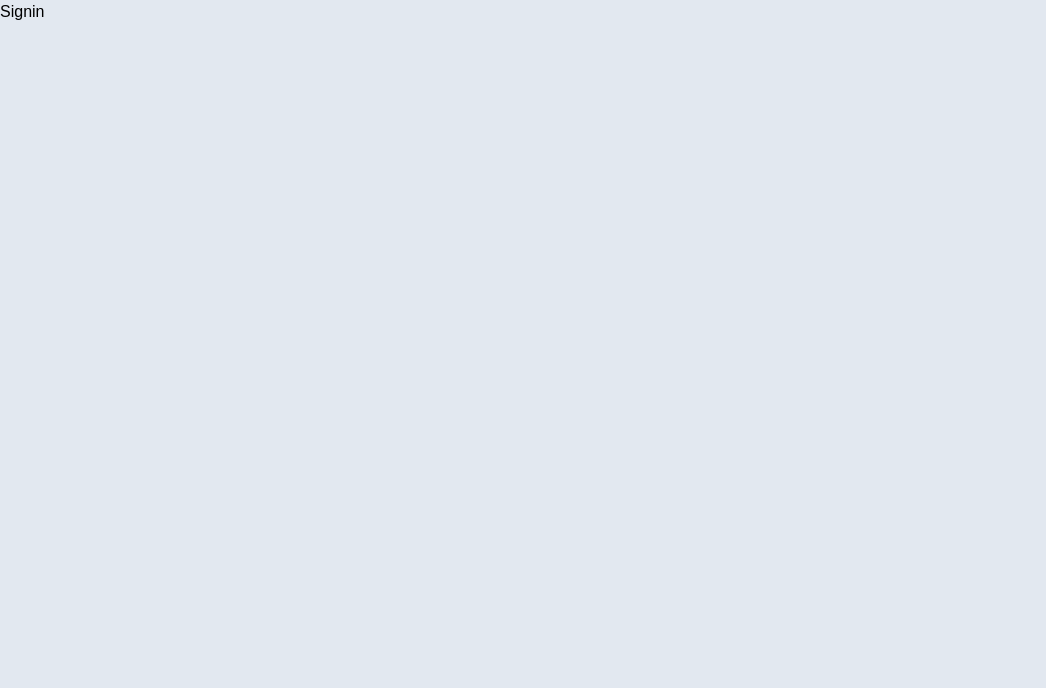
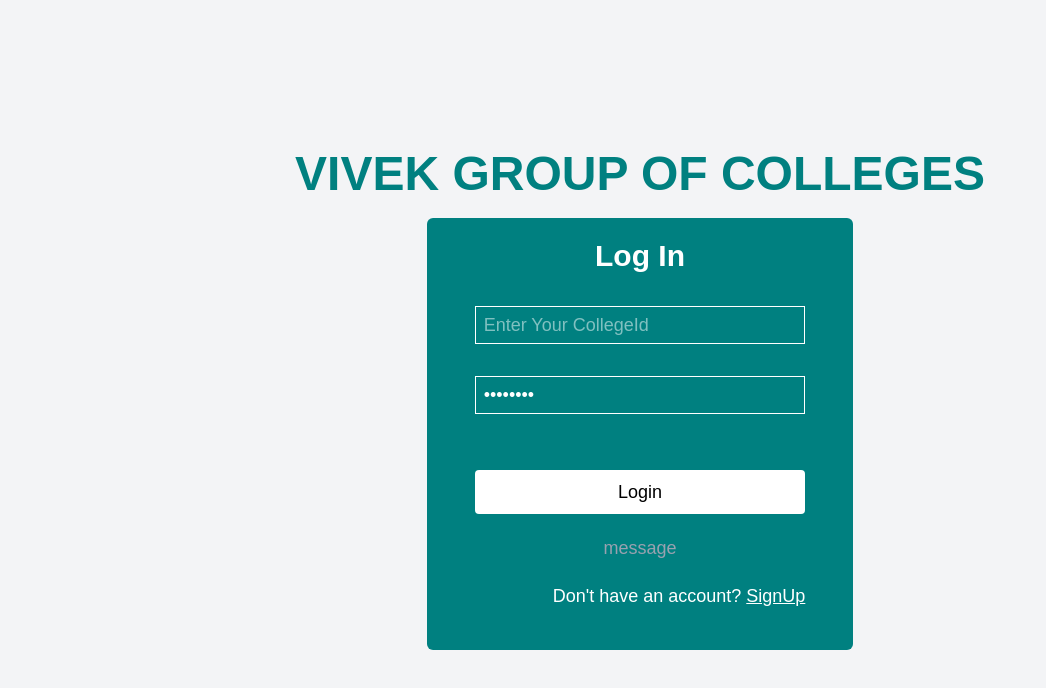
Before and after one commit to parthergk/Teacher-Review-System, a React (Vite) app in the folder new_client/: page /signin in a window 1280 px wide. Shown: the top 688 px of the page, without its empty margins (0-1046 px from the left). Built offline with nearby package versions, Linux system fonts and the light colour scheme.

Commit message:
signin page with react hook form

```diff
--- a/new_client/package.json
+++ b/new_client/package.json
@@ -13,6 +13,7 @@
     "@tailwindcss/vite": "^4.0.3",
     "react": "^18.3.1",
     "react-dom": "^18.3.1",
+    "react-hook-form": "^7.54.2",
     "react-router-dom": "^7.1.5",
     "tailwindcss": "^4.0.3"
   },
--- a/new_client/src/components/auth/Signin.tsx
+++ b/new_client/src/components/auth/Signin.tsx
@@ -1,9 +1,80 @@
-import React from 'react'
+import { useForm, SubmitHandler } from "react-hook-form";
+import { Link } from "react-router-dom";
+type Inputs = {
+  collegeId:string,
+  password:string
+}
+const Signin = () => {
+  const { register, handleSubmit, formState: {isSubmitting } } = useForm<Inputs>();
+  const onSubmit:SubmitHandler<Inputs> = (data)=>{
+    console.log(data);
 
-const Signin = () => {
+  }
+
   return (
-    <div>Signin</div>
-  )
-}
+    <div className="w-full m-auto flex flex-col justify-center items-center h-svh bg-gray-100">
+      <h1 className="text-center text-md sm:text-4xl md:text-5xl text-primary font-arial font-bold mb-5">
+        VIVEK GROUP OF COLLEGES
+      </h1>
+      <div className="px-5 xl:px-12 py-5 w-5/6 sm:w-2/3 lg:w-1/3 bg-primary flex flex-col rounded-md">
+        <h1 className="text-center text-white font-bold text-3xl mb-8">
+          Log In
+        </h1>
+        <form onSubmit={handleSubmit(onSubmit)} className="flex flex-col gap-8">
+          <input
+            className="text-white bg-transparent border border-white px-2 py-1 text-lg focus:outline-none"
+            placeholder="Enter Your CollegeId"
+            type="text"
+            defaultValue=""
+            {...register('collegeId', {required:'College Id is required'})}
+          />
 
-export default Signin
+          <input
+            className="text-white bg-transparent border border-white px-2 py-1 text-lg focus:outline-none"
+            placeholder="Enter Your Password"
+            type="password"
+            defaultValue="password"
+            {...register('password')}
+          />
+
+          <button
+            type="submit"
+            className={`rounded ${
+              isSubmitting ? "bg-gray-200" : "bg-white"
+            } xl:mt-6 py-2 text-lg`}
+            disabled={isSubmitting}
+          >
+            {isSubmitting ? "Logining" : "Login"}
+          </button>
+        </form>
+        <div className="text-lg text-gray-400 mt-5 text-center">message</div>
+        <span className="text-white text-lg text-end mb-5 xl:my-5">
+          Don't have an account?{" "}
+          <Link to={"/signup"}>
+            <button className="text-white underline">SignUp</button>
+          </Link>
+        </span>
+      </div>
+      {/* <span className="my-5 px-7 text-center">
+        <p className="text-lg font-medium">
+          Login using this College ID and Password to test the app
+        </p>
+        <h1 className="text-center">
+          <span className="font-medium">CollegeId :</span> BCA2020130
+        </h1>
+        <h1 className="text-center">
+          <span className="font-medium">Password :</span> gaurav@123
+        </h1>
+        {isCopied ? (
+          <span>Copied</span>
+        ) : (
+          <span onClick={clipCopy} className="cursor-pointer text-blue-500">
+            Copy
+          </span>
+        )}
+      </span> */}
+    </div>
+  );
+};
+
+export default Signin;
--- a/new_client/src/components/reviews/Reviews.tsx
+++ b/new_client/src/components/reviews/Reviews.tsx
@@ -66,7 +66,7 @@ const Reviews = () => {
             onClick={() =>
               isAuth ? navigate("/home/addreview") : navigate("/signin")
             }
-            className="bg-primary font-normal text-white text-sm sm:text-xl sm:px-3 sm:py-2 p-1 rounded-sm"
+            className="bg-primary font-normal text-white text-sm sm:text-xl sm:px-3 sm:py-2 p-1 rounded-sm cursor-pointer"
           >
             Submit Review
           </button>
@@ -74,7 +74,7 @@ const Reviews = () => {
             onClick={() =>
               isAuth ? navigate("/home/searchreview") : navigate("/signin")
             }
-            className="bg-primary font-normal text-white sm:text-xl sm:px-3 sm:py-2 text-sm p-1 rounded-sm"
+            className="bg-primary font-normal text-white sm:text-xl sm:px-3 sm:py-2 text-sm p-1 rounded-sm cursor-pointer"
           >
             Search Review
           </button>
--- a/new_client/src/main.tsx
+++ b/new_client/src/main.tsx
@@ -1,4 +1,4 @@
-import { StrictMode } from "react";
+// import { StrictMode } from "react";
 import { createRoot } from "react-dom/client";
 import "./index.css";
 import App from "./App.tsx";
```
Also changed, not shown: new_client/helper/index.ts (added), 1 other file (tests, documents, lock files or other folders).
